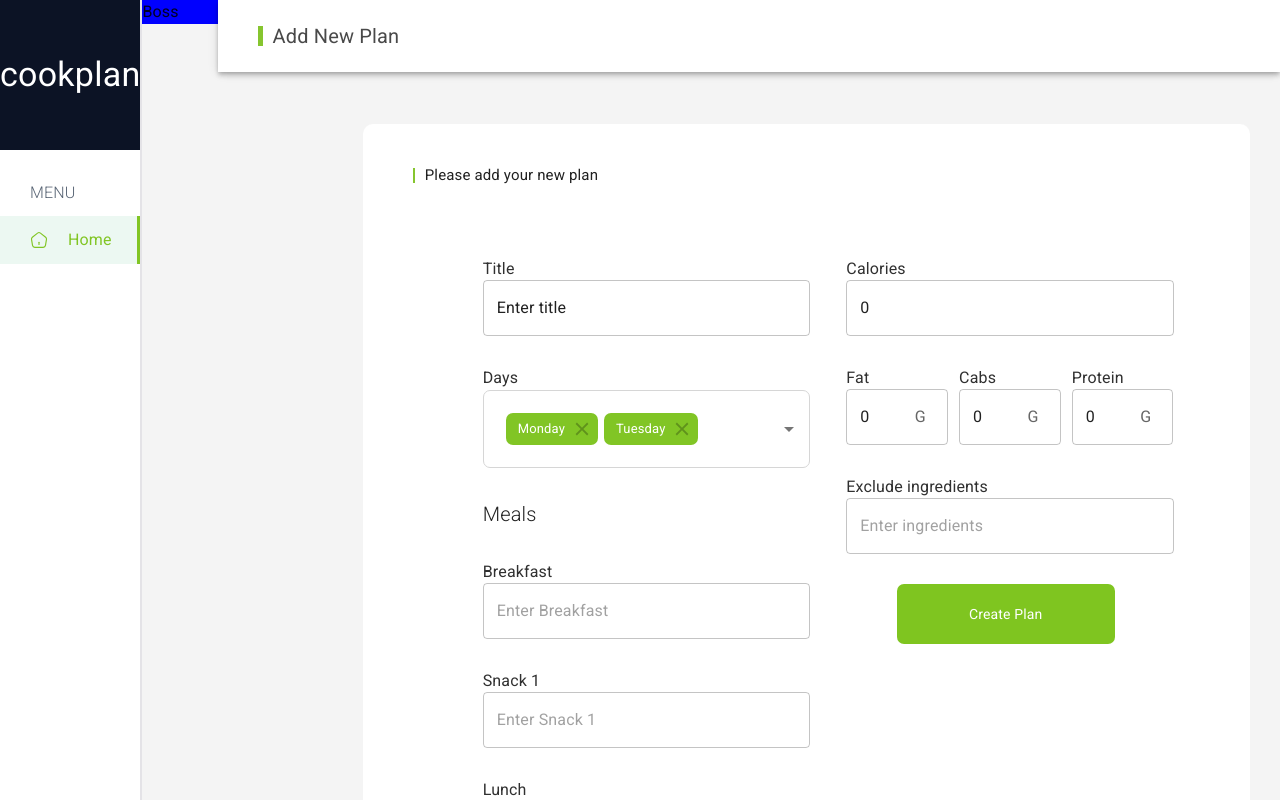
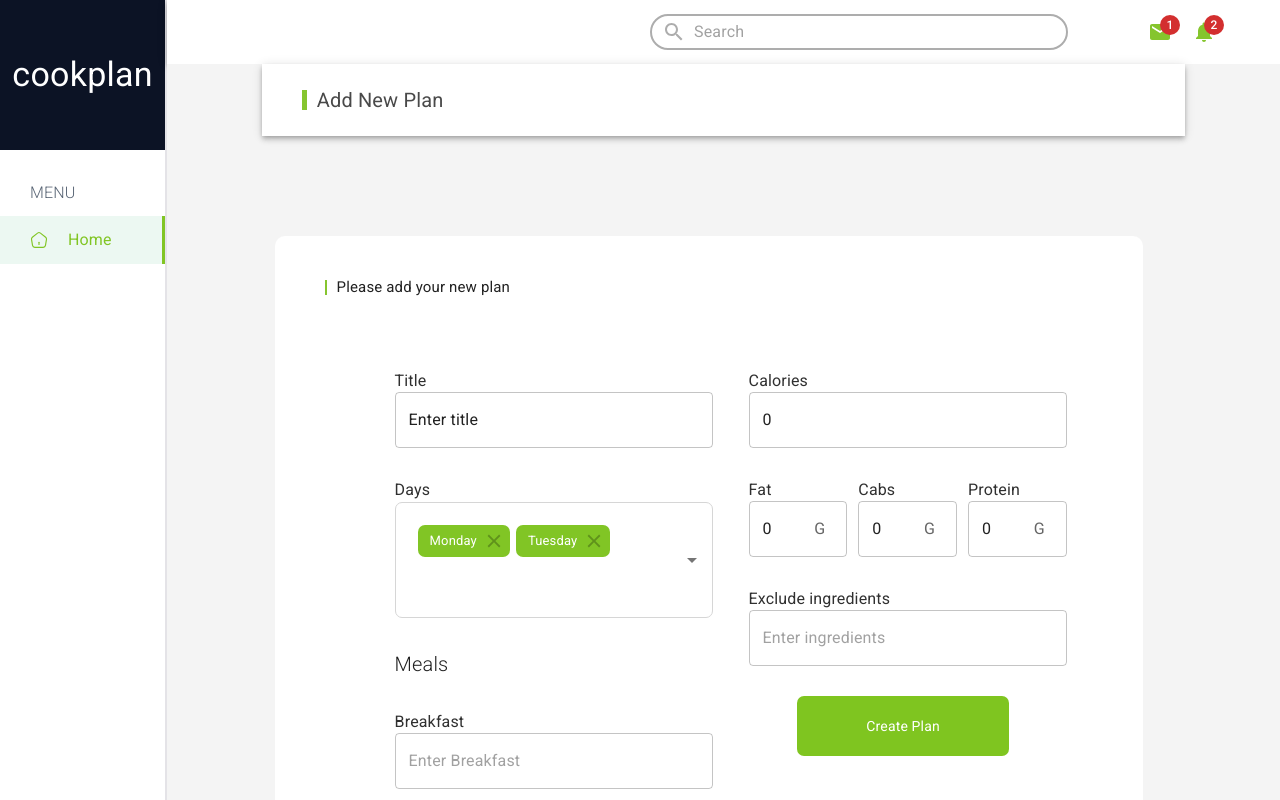
Before and after one commit to Babajide777/grid-db-meal-planner, a React (Create React App) app in the folder client/: page /add-plan in a window 1280 px wide. Shown: the top 800 px of the page. Built offline with nearby package versions, Linux system fonts and the light colour scheme.

Commit message:
layout and header styling done

```diff
--- a/client/src/components/shared/Header.jsx
+++ b/client/src/components/shared/Header.jsx
@@ -15,7 +15,7 @@ import React from "react";
 const Appstyle = styled(AppBar)(({ theme }) => ({
   backgroundColor: "white",
   padding: "0 10px",
-  width: "85%",
+  width: "100%",
   [theme.breakpoints.down("md")]: {
     width: "100%",
     padding: "15px 0",
@@ -60,9 +60,7 @@ const StyledBadge = styled(Badge)(({ theme }) => ({
 
 const Header = () => {
   return (
-    <Box sx={{ backgroundColor: "blue" }}>
-      <p>Boss</p>
-      {/* <Appstyle>
+    <Appstyle position="static">
       <StyledToolbar>
         <Search>
           <InputBase
@@ -83,8 +81,7 @@ const Header = () => {
           </StyledBadge>
         </Icons>
       </StyledToolbar>
-      </Appstyle> */}
-    </Box>
+    </Appstyle>
   );
 };
 
--- a/client/src/components/shared/Layout.jsx
+++ b/client/src/components/shared/Layout.jsx
@@ -29,5 +29,6 @@ const styles = {
   headAndMain: {
     display: "flex",
     flexDirection: "column",
+    width: "100%",
   },
 };
--- a/client/src/pages/AddPlan.jsx
+++ b/client/src/pages/AddPlan.jsx
@@ -1,12 +1,12 @@
-import React from "react"
-import { AppBar, Box, Divider, styled, Typography } from "@mui/material"
-import ArrowBackIosNewIcon from "@mui/icons-material/ArrowBackIosNew"
-import Section from "../components/other pages/Addplansectn"
+import React from "react";
+import { AppBar, Box, Divider, styled, Typography } from "@mui/material";
+import ArrowBackIosNewIcon from "@mui/icons-material/ArrowBackIosNew";
+import Section from "../components/other pages/Addplansectn";
 
 const Typostyle = styled(Typography)({
   display: "flex",
-  alignItems: "center"
-})
+  alignItems: "center",
+});
 
 const AddPlan = () => {
   return (
@@ -15,13 +15,16 @@ const AddPlan = () => {
       sx={{
         display: "flex",
         justifyContent: "flex-end",
-        backgroundColor: "rgba(244, 244, 244, 1)"
+        backgroundColor: "rgba(244, 244, 244, 1)",
+        flexDirection: "column",
+        alignItems: "center",
       }}
     >
       <AppBar
+        position="static"
         sx={{
           width: { xs: "100%", md: "83%" },
-          backgroundColor: "rgba(255, 255, 255, 1)"
+          backgroundColor: "rgba(255, 255, 255, 1)",
         }}
       >
         <Typostyle
@@ -29,14 +32,14 @@ const AddPlan = () => {
           sx={{
             color: "rgba(73, 73, 73, 1)",
             padding: "20px 30px",
-            fontWeight: "400"
+            fontWeight: "400",
           }}
         >
           <ArrowBackIosNewIcon
             sx={{
               marginRight: "20px",
               display: { md: "none" },
-              fontSize: "22px"
+              fontSize: "22px",
             }}
           />
           <Divider
@@ -46,7 +49,7 @@ const AddPlan = () => {
               height: "20px",
               backgroundColor: "rgba(134, 197, 47, 1)",
               border: "none",
-              margin: "0 10px"
+              margin: "0 10px",
             }}
           />
           Add New Plan
@@ -62,7 +65,7 @@ const AddPlan = () => {
           padding: { xs: "0 20px", md: "40px" },
           marginRight: { md: "30px" },
           marginBottom: { md: "30px" },
-          borderRadius: { md: "10px" }
+          borderRadius: { md: "10px" },
         }}
       >
         <Typography
@@ -70,7 +73,7 @@ const AddPlan = () => {
           component="p"
           sx={{
             display: { xs: "none", md: "flex", alignItems: "center" },
-            fontSize: "15px"
+            fontSize: "15px",
           }}
         >
           <Divider
@@ -80,7 +83,7 @@ const AddPlan = () => {
               height: "15px",
               backgroundColor: "rgba(134, 197, 47, 1)",
               border: "none",
-              margin: "0 10px"
+              margin: "0 10px",
             }}
           />
           Please add your new plan
@@ -89,7 +92,7 @@ const AddPlan = () => {
         <Section />
       </Box>
     </Box>
-  )
-}
+  );
+};
 
-export default AddPlan
+export default AddPlan;
--- a/client/src/pages/PlanList.jsx
+++ b/client/src/pages/PlanList.jsx
@@ -4,11 +4,10 @@ import Plan from "../components/Plan";
 
 const PlanList = () => {
   return (
-    <Box component="main" sx={{ backgroundColor: "black" }}>
-      {/* <Box component="section">
+    <Box component="main">
+      <Box component="section">
         <Plan planName="Jide" lastUpdated="2 minutes" />
-      </Box> */}
-      <p>Tife</p>
+      </Box>
     </Box>
   );
 };
```
Lines whose indentation alone changed are shown as unchanged.
